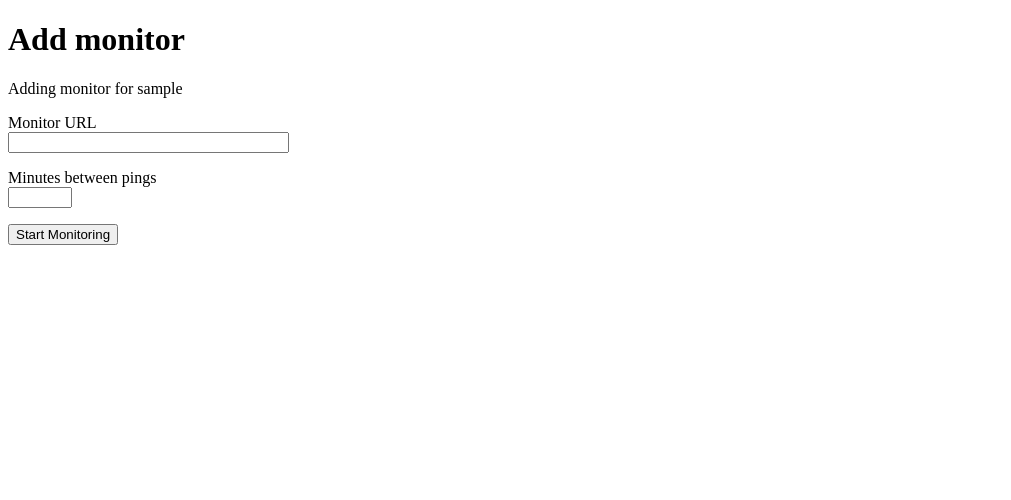
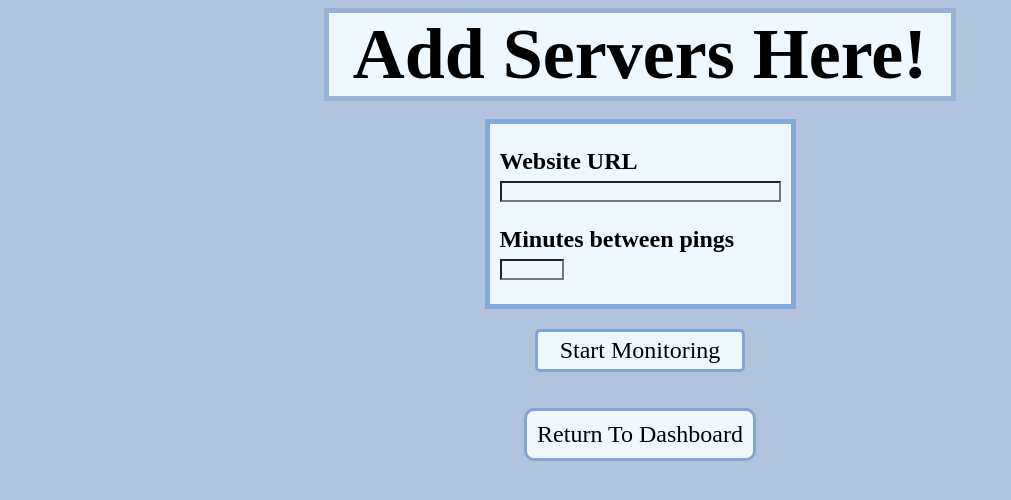
Before and after one commit to Ravioli45/server-monitor-tool, a Flask app: page /dashboard/add_monitor in a window 1280 px wide. Shown: the top 500 px of the page, without its empty margins (0-1011 px from the left). Run offline with Flask 3, Linux system fonts and the light colour scheme; the visitor is signed in with stand-in values (Sample User, id 1).

Commit message:
Front End for Add Monitors minor prettyfication else where

```diff
--- a/app/forms.py
+++ b/app/forms.py
@@ -38,7 +38,7 @@ class RegistrationForm(FlaskForm):
             raise ValidationError("Please use a different email.")
 
 class AddMonitorForm(FlaskForm):
-    url = StringField("Monitor URL", validators=[InputRequired(), URL("Message")])
+    url = StringField("Website URL", validators=[InputRequired(), URL("Message")])
     minutes_between_pings = IntegerField("Minutes between pings", validators=[InputRequired(), NumberRange(30, 300)])
 
     submit = SubmitField("Start Monitoring")
--- a/app/templates/add_monitor.html
+++ b/app/templates/add_monitor.html
@@ -1,47 +1,130 @@
 <!DOCTYPE html>
 <html>
+    <head>
+        <style>
+            body{
+                background-color: lightsteelblue;
+            }
+            h1{
+                font-size: 72px;
+                text-align: center;
+                display: table;
+                padding-left: 24px;
+                padding-right: 24px;
+                margin: auto;
+                border: thick solid rgb(150, 180, 218);
+                background-color:aliceblue;
+                font-family: 'Times New Roman', Times, serif;
+            }
+            .textEntry{
+                display: table;
+                margin: auto;
+                font-size: 24px;
+                font-weight: bold;
+                padding-left: 10px;
+                padding-right: 10px;
+            }
+            .submit{
+                display: table;
+                margin: auto;
+            }
+            #submit{
+            background-color: aliceblue;
+            border: solid rgb(127,165,215);
+            border-radius: 5px;
+            color: black;
+            padding: 5px 22px;
+            text-align: center;
+            text-decoration: none;
+            display: inline-block;
+            font-size: 24px;
+            margin: 4px 2px;
+            cursor: pointer;
+            font-family: 'Times New Roman', Times, serif;
+            }
+
+            .msg{
+            display: table;
+            margin: auto;
+            color: rgb(235, 36, 36);
+            padding: 10px;
+            border-radius: 20px;
+            background-color: rgb(252, 200, 200);
+            border: thick solid red;
+            font-weight: bolder;
+            }
+
+            #submit:hover {
+                background-color: rgb(170, 170, 170);
+            }
+            #minutes_between_pings{
+                background-color: aliceblue;
+            }
+            #url{
+                background-color: aliceblue;
+            }
+            .backButton{
+                border:solid rgb(127,165,215);
+                background-color: aliceblue;
+                border-radius: 10px;
+                margin : auto;
+                display: table;
+                padding: 10px;
+                font-size: 24px;
+                font-family: 'Times New Roman', Times, serif;
+                color: black;
+                text-decoration: none;
+            }
+        </style>
+    </head>
 
     <body>
 
-        <h1>Add monitor</h1>
+        <h1>Add Servers Here!</h1>
 
-        <p>Adding monitor for {{ current_user.username }}</p>
+        <!--<p>Adding monitor for {{ current_user.username }}</p>-->
 
         {% with messages = get_flashed_messages() %}
 
         {% if messages %}
-        <ul>
+
+            <div class = "msg">
 
             {% for message in messages %}
-            <li>{{ message }}</li>
+            <p>{{ message }}</p>
             {% endfor %}
 
-        </ul>
+        </div>
+
         {% endif %}
         {% endwith %}
 
+        {% for error in form.url.errors %}
+                <span style="display: table;margin: auto;color: rgb(235, 36, 36);padding: 10px;background-color: rgb(252, 200, 200);border: thick solid red;font-weight: bolder;">[{{ error }}]</span>
+                {% endfor %}
+
         <form method="post">
-
+            <br>
             {{ form.hidden_tag() }}
-
+            <div class = "textEntry" style="background-color: aliceblue; border: thick solid rgb(129, 169, 221);">
                 <p>
                 {{ form.url.label }}<br>
                 {{ form.url(size=32) }}<br>
-                {% for error in form.url.errors %}
-                <span style="color: red;">[{{ error }}]</span>
-                {% endfor %}
                 </p>
                 <p>
                     {{ form.minutes_between_pings.label }}<br>
                     {{ form.minutes_between_pings(size=32) }}<br>
                     {% for error in form.minutes_between_pings.errors %}
-                <span style="color: red;">[{{ error }}]</span>
+                    <span style="display: table;margin: auto;color: rgb(235, 36, 36);padding: 10px;border-radius: 20px;background-color: rgb(252, 200, 200);border: thick solid red;font-weight: bolder;">[{{ error }}]</span>
                 {% endfor %}
                 </p>
+            </div>
+            <div class="submit">
+            <p>{{ form.submit() }}</p>
+            </div>
+        </form>
 
-            <p>{{ form.submit() }}</p>
-
-        </form>
+        <p> <a class="backButton" href="{{ url_for('main.dashboard') }}">Return To Dashboard</a> </p>
 
     </body>
 
--- a/app/templates/login.html
+++ b/app/templates/login.html
@@ -65,7 +65,7 @@
             }
         .backButton {
                 border: thick solid rgb(127,165,215);
-                background-color: white;
+                background-color: aliceblue;
                 border-radius: 10px;
                 margin : 100px;
                 padding: 10px;
--- a/app/templates/register.html
+++ b/app/templates/register.html
@@ -22,7 +22,7 @@
             }
             a{
                 border: thick solid rgb(127,165,215);
-                background-color: white;
+                background-color: aliceblue;
                 border-radius: 10px;
                 margin : 100px;
                 padding: 10px;
```
Lines whose indentation alone changed are shown as unchanged.
